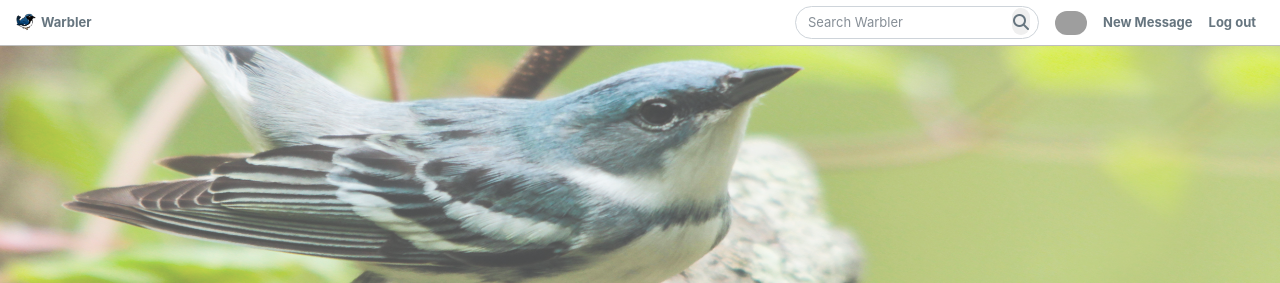
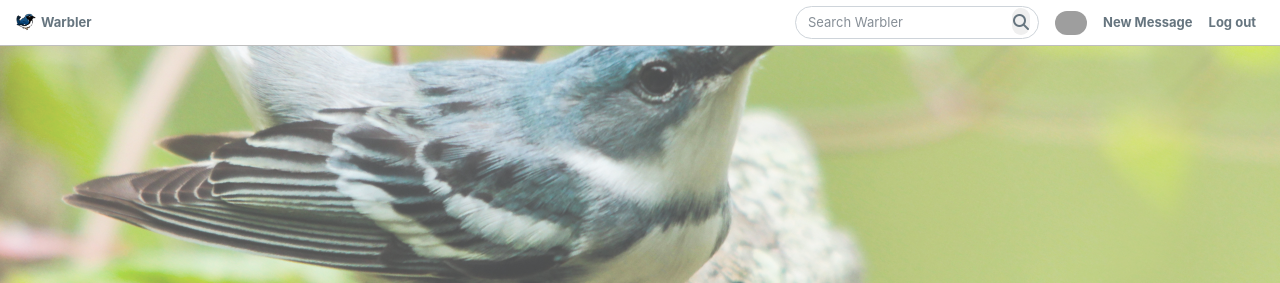
Before and after one commit to dgszabo/project-warbler, a Flask app: page /users/1/followers in a window 1280 px wide. Shown: the top 283 px of the page. Run offline with Flask 2, Linux system fonts and the light colour scheme; the visitor is signed in with stand-in values (Sample User, id 1); data comes from the database, SQL or seed files in the repository; data that the repository does not hold is empty; some libraries are stand-ins or nearby versions; grey boxes are pictures that could not be loaded.

Commit message:
Minor style changes

```diff
--- a/project/static/stylesheets/style.css
+++ b/project/static/stylesheets/style.css
@@ -189,7 +189,7 @@ nav + .container {
 
 #warbler-hero {
   background-image: url('/static/images/warbler-hero.jpg');
-  background-size: 100% 360px, cover;
+  background-size: cover;
   background-position: center;
   background-repeat: no-repeat;
   height: 360px;
@@ -320,6 +320,7 @@ nav + .container {
 
 .card-hero {
   width: 100%;
+  max-height: 165px;
 }
 
 .card-image {
```
